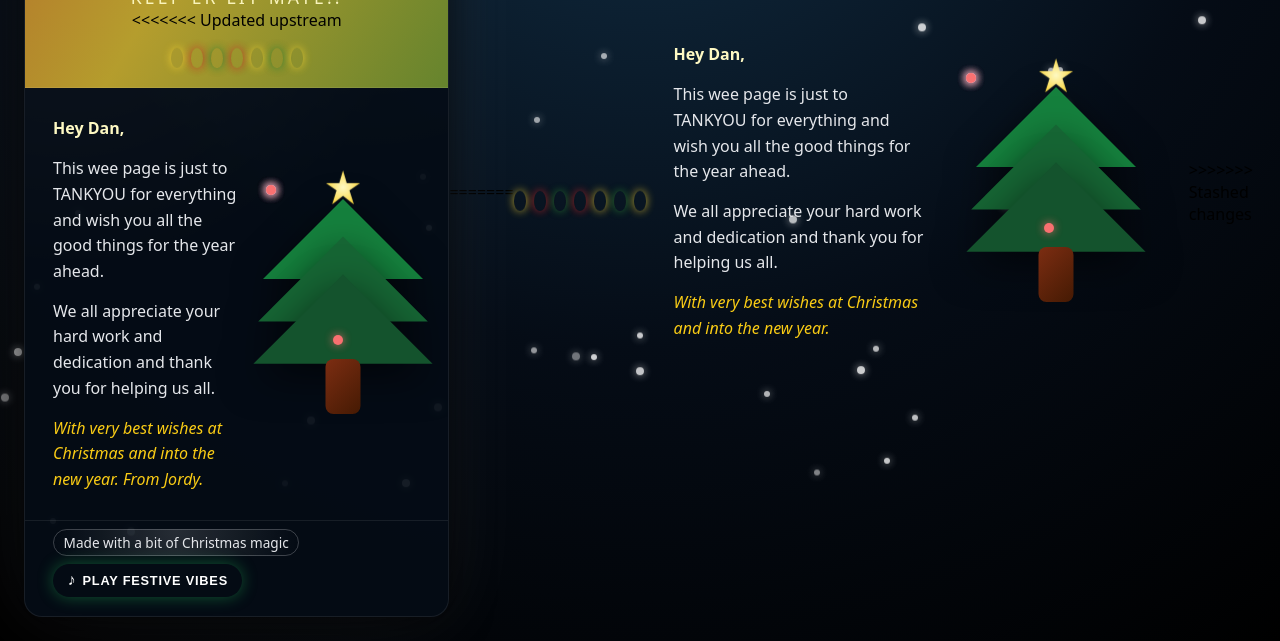
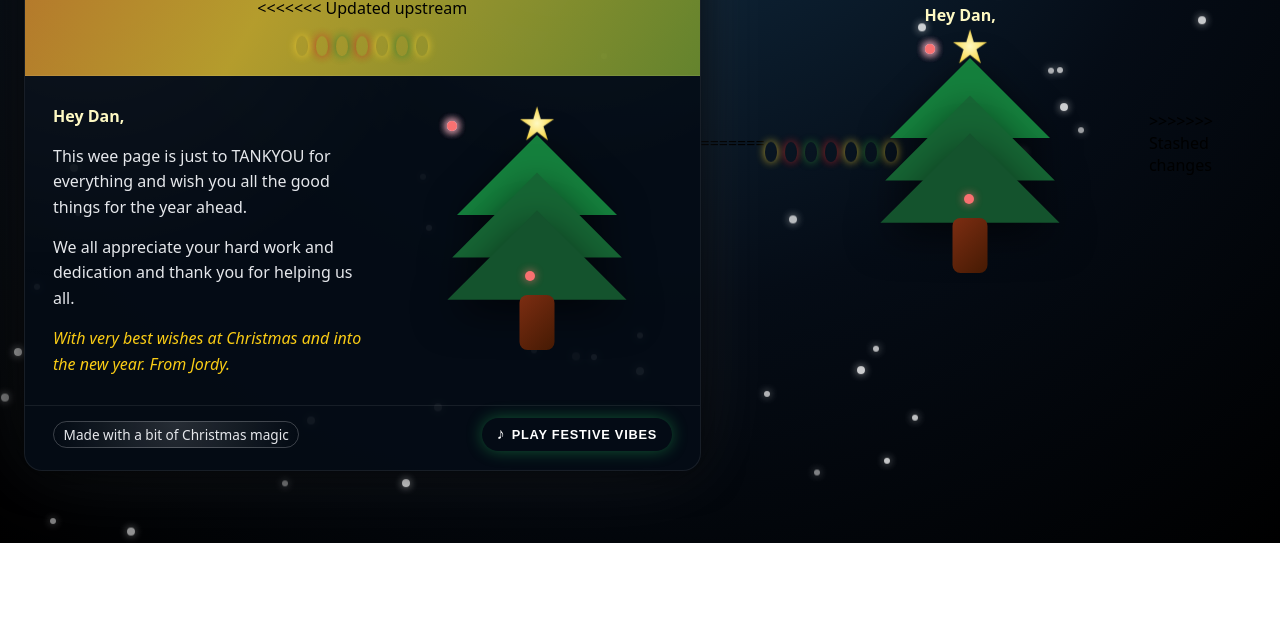
Before and after one commit to Jordy441/DAN2, a website: page src/index.html in a window 1280 px wide. Shown: the part 257-898 px from the top of the page. After the commit the page ends 800 px from the top, so only its background shows below. Drawn offline with Linux system fonts and the light colour scheme.

Commit message:
Update index.html

```diff
--- a/src/index.html
+++ b/src/index.html
@@ -99,15 +99,7 @@
       <div class="greeting">
         <p><strong>Hey Dan,</strong></p>
         <p>
-          This wee page is just to TANKYOU for everything and wish you all the good things for the year ahead.
-        </p>
-        <p>
-          We all appreciate your hard work and dedication and thank you for helping us all.
-        </p>
-        <p class="signature">
-          With very best wishes at Christmas and into the new year.
-        </p>
-      </div>
+
 
       <div class="tree-wrapper" aria-hidden="true">
         <div class="tree">
```
